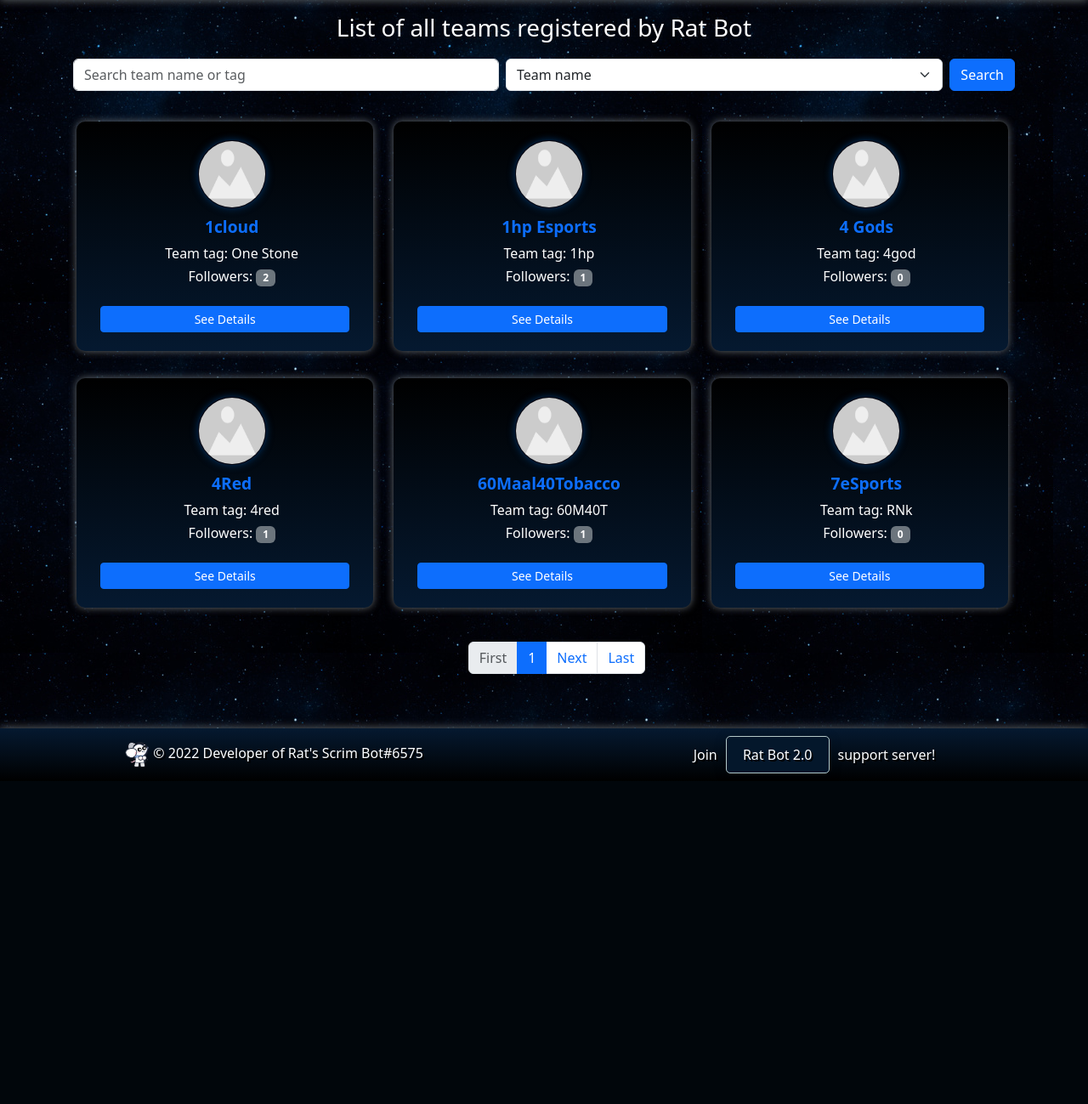
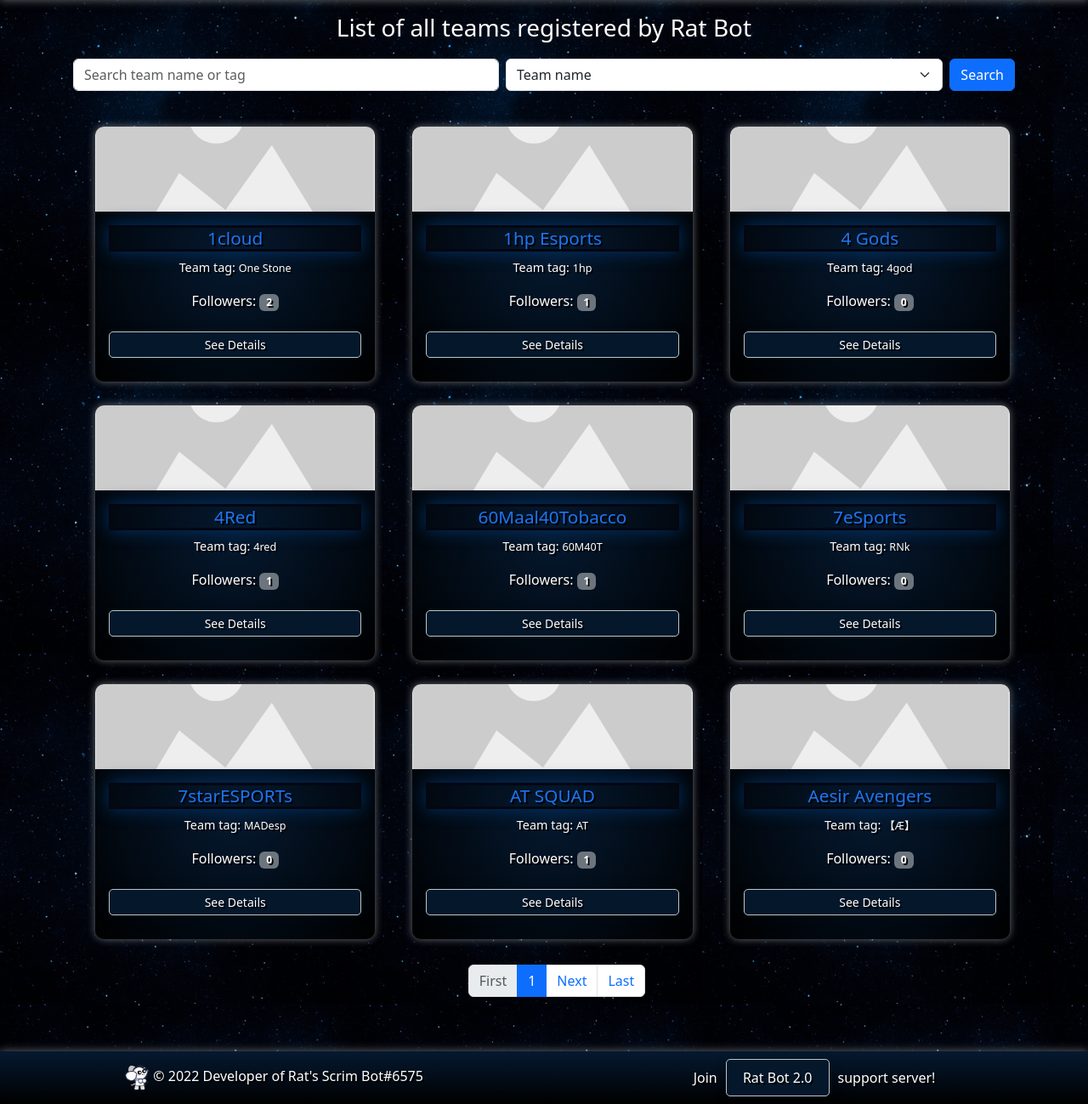
Before and after one commit to negrahodzic/rat-bot-django, a Django app: page /teams in a window 1280 px wide. Shown: the part 58-1357 px from the top of the page at 85% size. Before the commit the page ends 968 px from the top, so only its background shows below. Run offline with Django 4.2, Linux system fonts and the light colour scheme; a user stored in the database is signed in; data comes from the database, SQL or seed files in the repository; some libraries are stand-ins or nearby versions.

Commit message:
CSS fixes on teams page and stats

```diff
--- a/ratbotapp/templates/ratbot/base/base.html
+++ b/ratbotapp/templates/ratbot/base/base.html
@@ -49,9 +49,6 @@
                     <a class="nav-link" href="{% url 'statistics' %}">Statistics</a>
                 </li>
                 {% if user.is_authenticated %}
-<!--                <li class="nav-item">-->
-<!--                    <a class="nav-link" href="{% url 'api-info' %}">API</a>-->
-<!--                </li>-->
                 <li class="nav-item">
                     <a  class="nav-link" href="{% url 'my_account' %}">My Account</a>
                 </li>
--- a/ratbotapp/templates/ratbot/scrims.html
+++ b/ratbotapp/templates/ratbot/scrims.html
@@ -38,7 +38,7 @@
     $(document).ready(function() {
         $('#results').DataTable({
             scrollX: true,
-            searching: true
+            searching: true,
             responsive: true
         });
     });
--- a/ratbotapp/templates/ratbot/team_detail.html
+++ b/ratbotapp/templates/ratbot/team_detail.html
@@ -70,7 +70,7 @@
             {% for score in scores %}
             <tr>
                 <td class="dt-center" style="color:white;">{{ score.result.server.guild_name}}</td>
-                <td class="dt-center" style="color:white;">{{ score.result.scrim_name}}</td>
+                <td class="dt-center" style="color:white;"><a href="{% url 'scrim_detail' score.result.pk %}">{{ score.result.scrim_name}}</a></td>
                 <td class="dt-center" style="color:white;">{{ score.rank }}</td>
                 <td class="dt-center" style="color:white;">{{ score.pp }}</td>
                 <td class="dt-center" style="color:white;">{{ score.kp }}</td>
--- a/ratbotapp/templates/ratbot/teams.html
+++ b/ratbotapp/templates/ratbot/teams.html
@@ -7,69 +7,56 @@
 
 {% block body %}
 <style>
-    .team-card-container {
-        height: 270px;
-        display: flex;
-        align-items: center;
+
+    .card {
+      background-color: #252525;
+      border: none;
+      border-radius: 10px;
+      color: #ffffff;
+      overflow: hidden;
+      min-height:300px;
+      margin: 10px;
     }
-    .team-card {
-        padding: 1rem;
-        margin-bottom: 1rem;
-        color: white;
-        display: flex;
-        flex-direction: row;
-        align-items: center;
-        justify-content: center;
-        background-color: #000000;
-        background-image: radial-gradient(circle, #051930 0%, #000000 100%);
-        background-image: linear-gradient(to top, #051930 0%, #000000 100%);
-        box-shadow: 0 0 10px #656b6f;
-        border-radius: 10px;
-        min-height: 100%;
-        max-height: 100%;
-        width: 100%;
-    }
-    .team-image-container {
-        display: flex;
-        align-items: center;
-        margin-left: 1rem;
-        justify-content: center;
-    }
+
     .team-card a {
         color: white;
     }
 
-    .team-image {
-        height: 5rem;
-        width: 5rem;
-        border-radius: 50%;
-        margin: 0 auto;
-        display: block;
-        border: 1px solid #040612;
-        box-shadow: 0 0 10px #003366;
+    .button-1 {
+        color: white !important;
+        background-color: #04172b;
+        border: 1px solid #b5c9c9;
+        border-radius: 5px;
+        box-shadow: 0px 3px 15px rgba(0, 0, 0, 0.2);
+        text-decoration: none;
     }
 
-    .team-info {
-        margin-left: 1rem;
+    .button-1:hover {
+        background-color: #55727e;
+        border: 1px solid #b5c9c9;
     }
 
-    .team-detail {
-        margin-bottom: 0.2rem;
+    .img-top {
+      height: 100px;
+      object-fit: cover;
+        background-color: #000000;
+      background-image: radial-gradient(circle, #051930 0%, #999c9b 100%);
+      background-image: linear-gradient(to top, #999c9b 0%, #051930 100%);
     }
 
-    .team-name {
-        font-size: 1.2rem;
-        color: #0D6EFD;
-        box-shadow: none;
-        border: none;
+    .team-title {
+        font-size: 1.3rem;
+        color: #1E75F2;
+            border: 3px solid #040612;
+    box-shadow: 0 0 20px #003366;
     }
 
-    .team-detail-container {
-        display: flex;
-        flex-direction: column;
-        align-items: center;
-        justify-content: center;
+    .team-tag {
+      font-size: 0.9rem;
     }
+
+
+
 </style>
 
 <div class="container pl-2">
@@ -91,33 +78,21 @@
 
     <div class="row mt-4" style="padding-left: 20px;">
         {% for index, team_data in teams.items %}
-        <div class="col-sm-12 col-md-6 col-lg-4 mb-3 mt-3">
-            <div class="team-card-container">
-                <div class="team-card row">
-                    <div class="col-12">
-                        <div class="row">
-                            <div class="col-12">
-                                <div class="team-image-container">
+        <div class="col-sm-12 col-md-6 col-lg-4 mb-1 mt-1">
+            <div class="card gradient-2">
                 {% if team_data.team.team_image %}
-                                    <img class="team-image" src="{{ team_data.team.team_image.url }}"
+                        <img class="img-top" src="{{ team_data.team.team_image.url }}"
                                          alt="{{ team_data.team.team_name }}">
                 {% else %}
-                                    <img class="team-image" src="{% static 'ratbot/images/default_team_image.png' %}"
+                        <img class="img-top" src="{% static 'ratbot/images/default_team_image.png' %}"
                                          alt="{{ team_data.team.team_name }}">
                 {% endif %}
-                                </div>
-                                <div class="team-info">
-                                    <h5 class="team-name">{{ team_data.team.team_name }}</h5>
-                                    <div class="team-detail-container">
-                                        <p class="team-detail">Team tag: {{ team_data.team.team_tag }}</p>
-                                        <p class="team-detail">Followers: <span class="badge bg-secondary">{{ team_data.followers }}</span></p>
-                                    </div>
-                                </div>
-                            </div>
-                        </div>
-                    </div>
-                    <div class="col-12">
-                        <a href="{% url 'team_detail' team_data.team.pk %}" class="btn btn-sm btn-primary mt-2" style="width: 100%">See Details</a>
+                <div class="card-body">
+                    <h5 class="team-title text-center">{{ team_data.team.team_name }}</h5>
+                    <p class="team-tag text-center">Team tag: <small>{{ team_data.team.team_tag }}</small></p>
+                    <p class="text-center">Followers: <span class="badge bg-secondary"> {{ team_data.followers }} </span></p>
+                    <div class="mt-1 mb-1 text-center">
+                        <a href="{% url 'team_detail' team_data.team.pk %}" class="btn btn-sm button-1 mt-2" style="width: 100%">See Details</a>
                     </div>
                 </div>
             </div>
@@ -127,6 +102,7 @@
                 <p>No teams found</p>
             </div>
         {% endfor %}
+
     </div>
     <div class="row mt-3" style="padding-left: 30px;">
         <div class="col-12 d-flex justify-content-center">
--- a/ratbotapp/urls.py
+++ b/ratbotapp/urls.py
@@ -20,7 +20,7 @@ team_detail = TeamViewSet.as_view({'get': 'retrieve'})
 
 urlpatterns = [
     path('', views.index, name='home'),
-    path('api', views.api_info, name='api-info'),
+    # path('api', views.api_info, name='api-info'),
     path('teams', views.teams, name='teams'),
     path('teams/<int:pk>', views.team_detail, name='team_detail'),
     path('teams/<int:team_id>/follow/', views.follow_team, name='follow_team'),
@@ -28,8 +28,8 @@ urlpatterns = [
     path('scrims', views.scrims_page, name='scrims'),
     path('scrims/<int:pk>', views.scrim_detail, name='scrim_detail'),
     path('my_account/', views.my_account, name='my_account'),
-    path('my_account/generate_token/', views.generate_token, name='generate_token'),
-    path('my_account/delete_token/', views.delete_token, name='delete_token'),
+    # path('my_account/generate_token/', views.generate_token, name='generate_token'),
+    # path('my_account/delete_token/', views.delete_token, name='delete_token'),
     path('account/logout', allauth.account.views.logout, name='logout'),
     path('account/login', allauth.account.views.login, name='login'),
     path('oauth2', views.oauth2, name='oauth2'),
@@ -41,9 +41,9 @@ urlpatterns = [
     path('api/ratbot_results', views.ratbot_results_api, name='ratbot_results_api'),
     # path('api/results/', ResultViewSet.as_view({'get': 'list'}), name='result-list'),
     # path('api/results/<int:pk>/', ResultViewSet.as_view({'get': 'retrieve'}), name='result-detail'),
-    path('api/teams/', TeamViewSet.as_view({'get': 'list'}), name='team-list'),
-    path('api/teams/<int:pk>/', TeamViewSet.as_view({'get': 'retrieve'}), name='team-detail'),
-    path('api/codashop/', CodashopView.as_view(), name='codashop'),
+    # path('api/teams/', TeamViewSet.as_view({'get': 'list'}), name='team-list'),
+    # path('api/teams/<int:pk>/', TeamViewSet.as_view({'get': 'retrieve'}), name='team-detail'),
+    # path('api/codashop/', CodashopView.as_view(), name='codashop'),
     # re_path(r'^.*$', RedirectView.as_view(url='/')),
 
 ]
--- a/ratbotapp/views.py
+++ b/ratbotapp/views.py
@@ -138,7 +138,7 @@ def teams(request):
     else:
         data = data.order_by(sort_by)
 
-    paginator = Paginator(data, 6)
+    paginator = Paginator(data, 9)
 
     try:
         teams_page = paginator.page(page_number)
```
Also changed, not shown: ratbotapp/templates/ratbot/scrim_detail.html (+12 -3 lines), ratbotapp/templates/ratbot/statistics.html (+29 -15 lines). Lines whose indentation alone changed are shown as unchanged.
